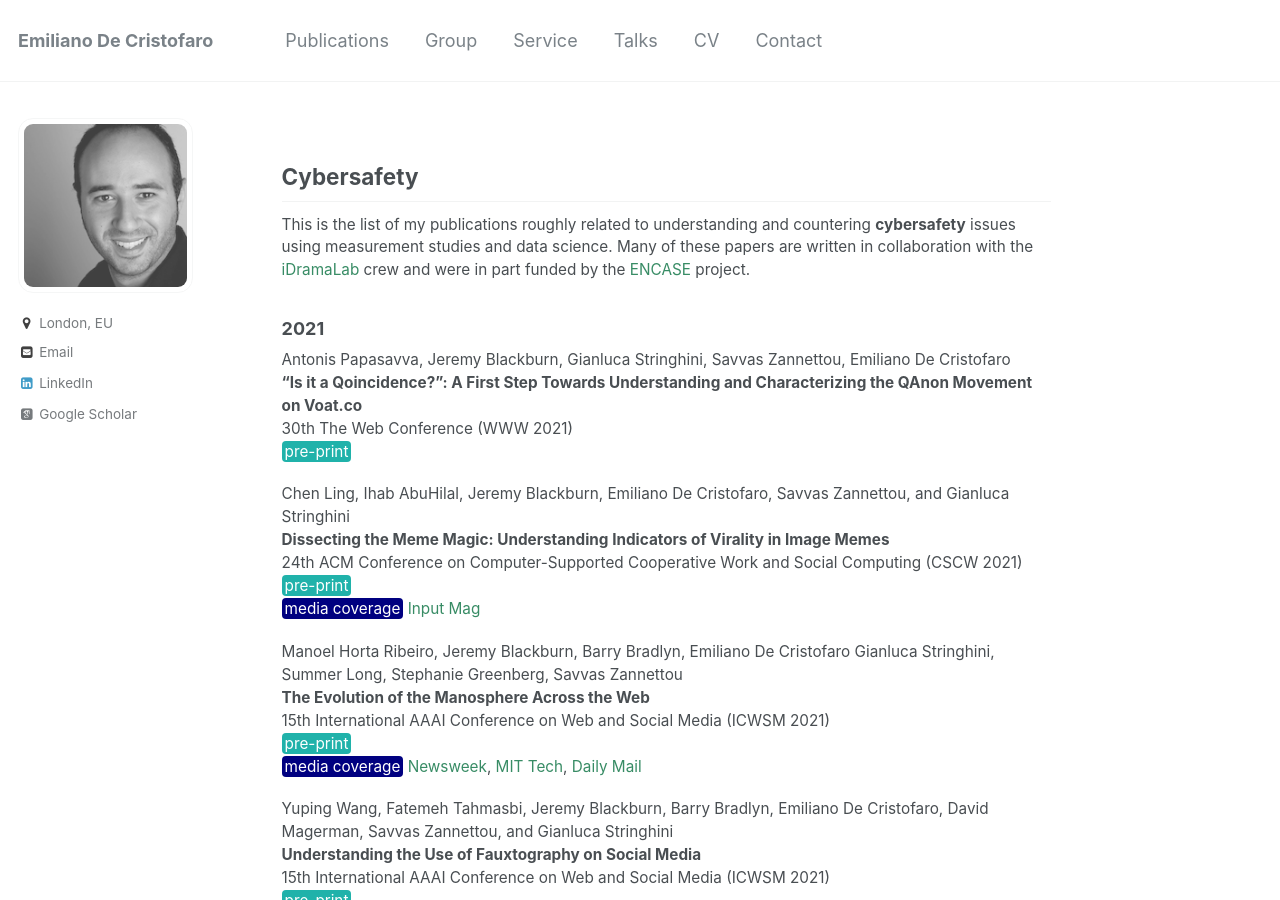
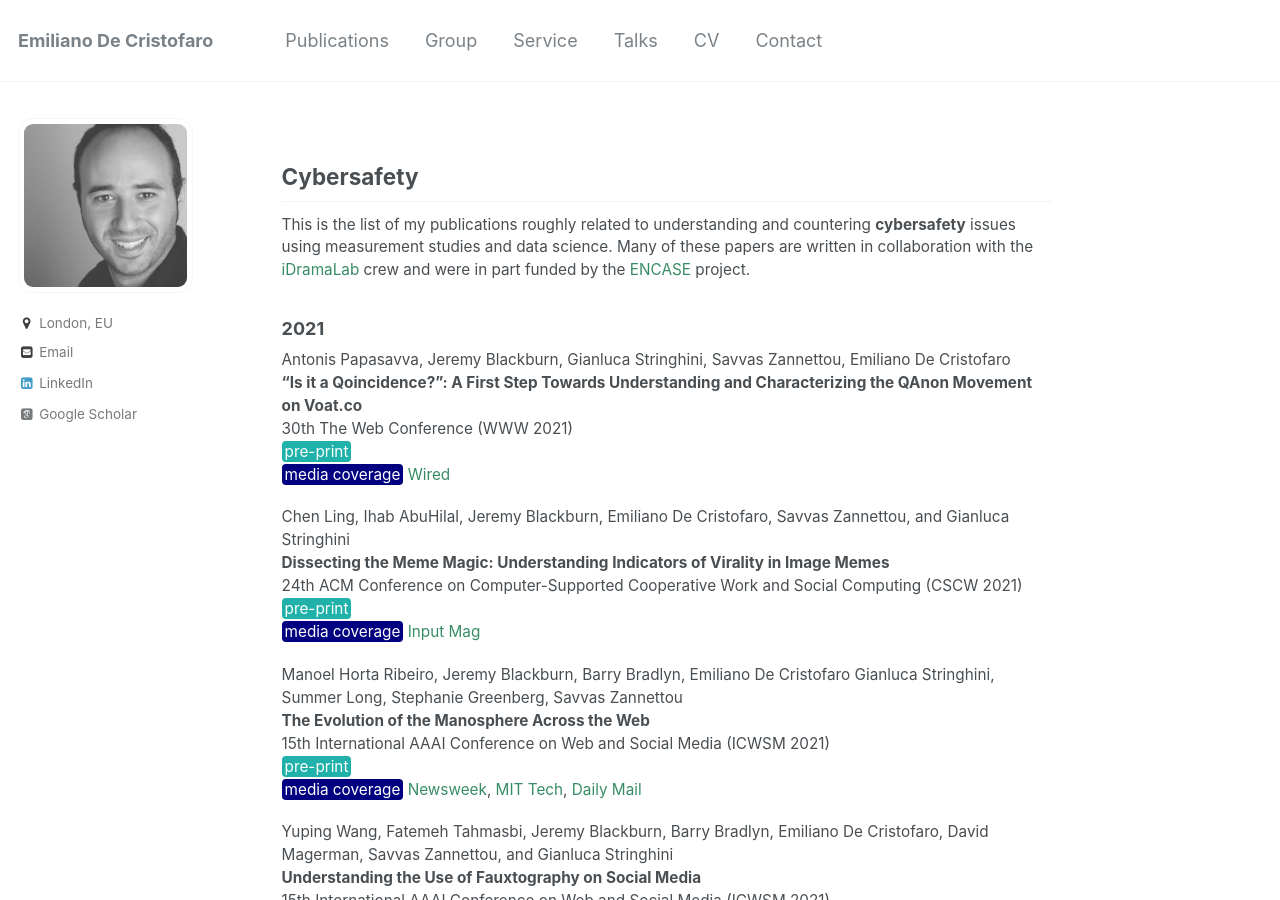
Before and after one commit to emidec/emidec.github.io, a Jekyll site: the page built from _pages/cybersafety.md, in a window 1280 px wide and 900 px high. Built offline with Jekyll 4.4.1, drawn with Linux system fonts in a browser that asks for light colours; some web fonts are replaced.

```diff
--- a/_pages/cybersafety.md
+++ b/_pages/cybersafety.md
@@ -15,6 +15,8 @@
 **"Is it a Qoincidence?": A First Step Towards Understanding and Characterizing the QAnon Movement on Voat.co**
 30th The Web Conference (WWW 2021)
 [pre-print](https://arxiv.org/pdf/2009.04885.pdf){: .btn--danger}{:target="_blank"}
+<span style="color:white;background-color:navy;padding: 1px 3px;text-align: center;border-radius: 4px">media coverage</span>{: .btn--media} [Wired](https://www.wired.com/story/qanon-facebook-deplatforming/)
+
 
 Chen Ling, Ihab AbuHilal, Jeremy Blackburn, Emiliano De Cristofaro, Savvas Zannettou, and Gianluca Stringhini
 **Dissecting the Meme Magic: Understanding Indicators of Virality in Image Memes**
```
Also changed, not shown: _pages/publications.md (+1 -0 lines).
